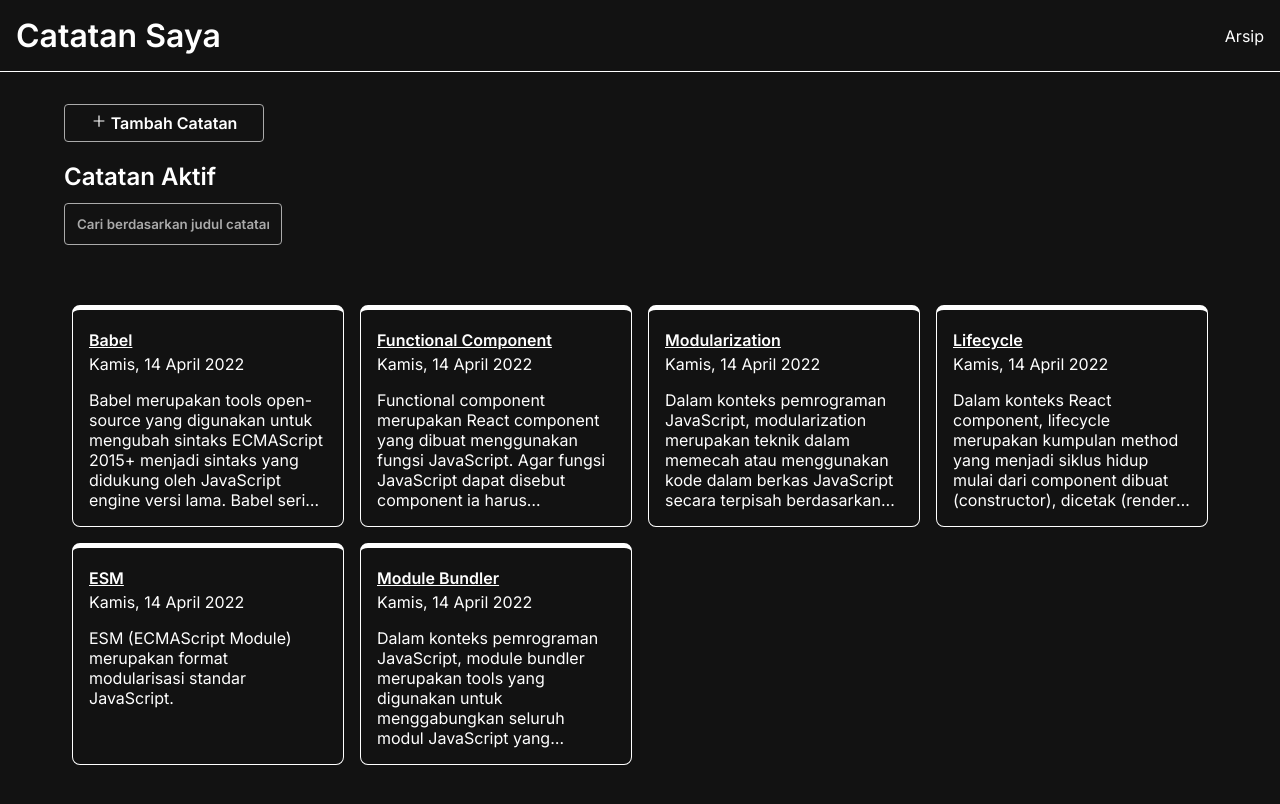
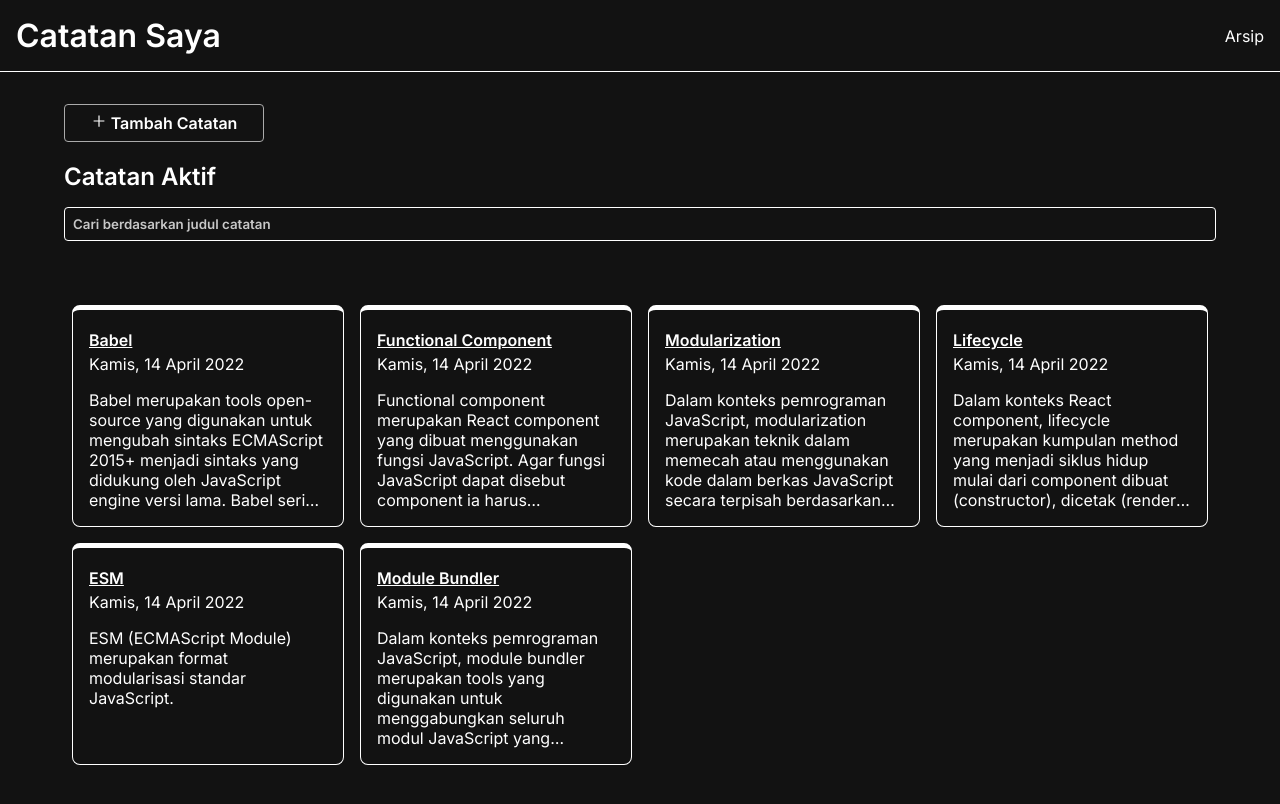
Before and after one commit to alaqsaka/notes-app, a React (Create React App) app: page / in a window 1280 px wide. Shown: the top 804 px of the page. Built offline with nearby package versions, Linux system fonts and the light colour scheme.

Commit message:
create page 404, install prop-types

```diff
--- a/package.json
+++ b/package.json
@@ -3,6 +3,7 @@
   "version": "0.1.0",
   "private": true,
   "dependencies": {
+    "prop-types": "^15.8.1",
     "react": "^18.2.0",
     "react-dom": "^18.2.0",
     "react-icons": "^4.7.1",
--- a/src/App.js
+++ b/src/App.js
@@ -10,6 +10,7 @@ import Archived from "./pages/Archived";
 import CatatanForm from "./pages/CatatanForm";
 import DetailPage from "./pages/DetailPage";
 import Homepage from "./pages/Homepage";
+import Page404 from "./pages/Page404";
 
 function NoteApp() {
   return (
@@ -22,6 +23,7 @@ function NoteApp() {
             <Route path="/notes/:id" element={<DetailPage />} />
             <Route path="/archived" element={<Archived />} />
             <Route path="/tambah-catatan" element={<CatatanForm />} />
+            <Route path="*" element={<Page404 />} />
           </Routes>
         </main>
       </div>
--- a/src/components/SearchBar.js
+++ b/src/components/SearchBar.js
@@ -3,13 +3,14 @@ import PropTypes from "prop-types";
 
 const SearchBar = ({ keyword, keywordChange }) => {
   return (
+    <div className="search-bar">
       <input
-      className="search-bar"
         type="text"
         placeholder="Cari berdasarkan judul catatan"
         value={keyword}
         onChange={(event) => keywordChange(event.target.value)}
       />
+    </div>
   );
 };
 
--- /dev/null
+++ b/src/pages/Page404.js
@@ -0,0 +1,11 @@
+import React from "react";
+
+const Page404 = () => {
+  return (
+    <div style={{ textAlign: "center", fontSize: 40, fontWeight: 600 }}>
+      Halaman Tidak Tersedia
+    </div>
+  );
+};
+
+export default Page404;
```
Lines whose indentation alone changed are shown as unchanged.
